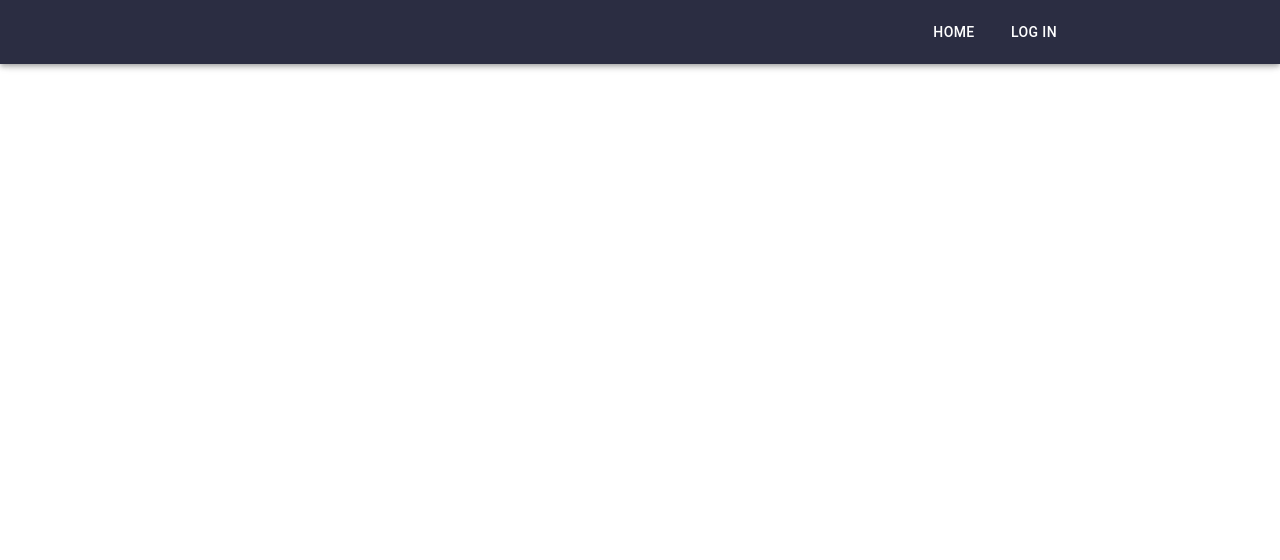
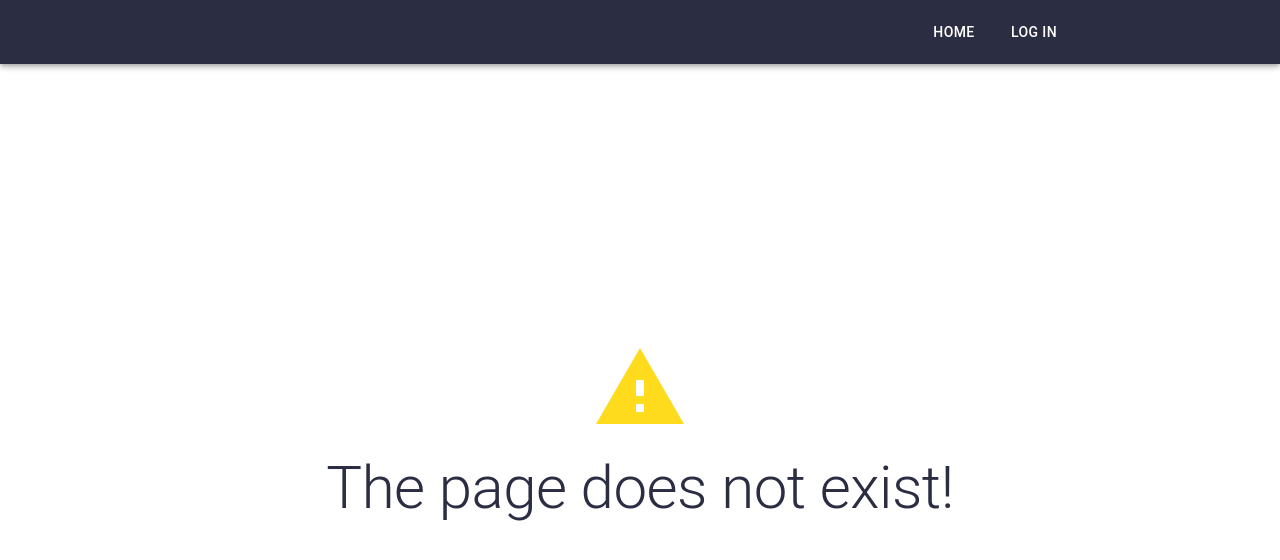
Before and after one commit to Martina-B/UX-usability-quiz, a React (Create React App) app: page /quiz in a window 1280 px wide. Shown: the top 560 px of the page. Built offline with nearby package versions, Linux system fonts and the light colour scheme; no server answers; the HTML template or start-up script is replaced by a standard one.

Commit message:
Add NotFound Page

```diff
--- a/src/Components/Routes.tsx
+++ b/src/Components/Routes.tsx
@@ -4,16 +4,24 @@
 import Login from '../Pages/Login';
 import Results from '../Pages/Results';
 import Evaluation from '../Pages/Evaluation';
+import NotFound from '../Pages/NotFound';
+import useLoggedInUser from '../Hooks/useLoggedInUser';
 
 import FormDemo from './FormDemo';
 
-const Routes = () => (
-	<Switch>
-		<Route path="/" exact render={() => <Home />} />
-		<Route path="/demo" exact component={FormDemo} />
-		<Route path="/login" exact component={Login} />
-		<Route path="/results" exact component={Results} />
-		<Route path="/evaluation/:id" exact component={Evaluation} />
-	</Switch>
-);
+const Routes = () => {
+	const user = useLoggedInUser();
+
+	return (
+		<Switch>
+			<Route path="/" exact render={() => <Home />} />
+			<Route path="/demo" exact component={FormDemo} />
+			{!user && <Route path="/login" exact component={Login} />}
+			{user && <Route path="/results" exact component={Results} />}
+			{user && <Route path="/evaluation/:id" exact component={Evaluation} />}
+			<Route component={NotFound} />
+		</Switch>
+	);
+};
+
 export default Routes;
--- /dev/null
+++ b/src/Pages/NotFound.tsx
@@ -0,0 +1,15 @@
+import { Typography } from '@mui/material';
+import WarningIcon from '@mui/icons-material/Warning';
+
+const NotFound = () => (
+	<>
+		<WarningIcon
+			sx={{ typography: 'h1', margin: '0 auto', color: 'contrast' }}
+		/>
+		<Typography sx={{ textAlign: 'center' }} variant="h2">
+			The page does not exist!
+		</Typography>
+	</>
+);
+
+export default NotFound;
```
